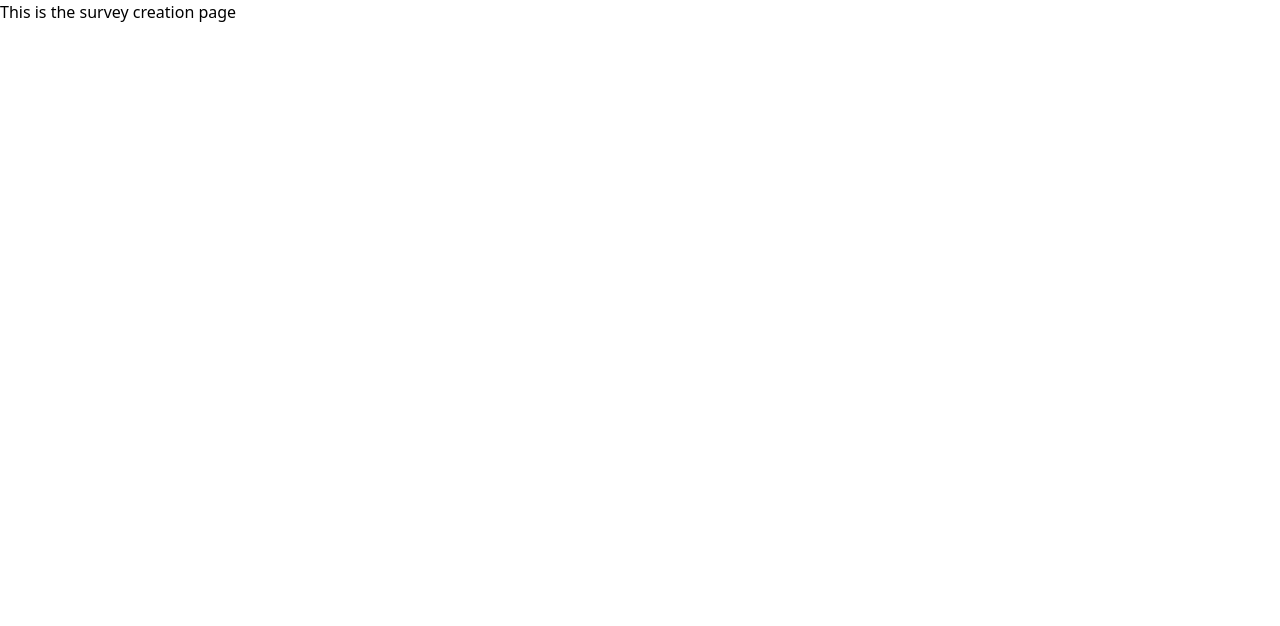
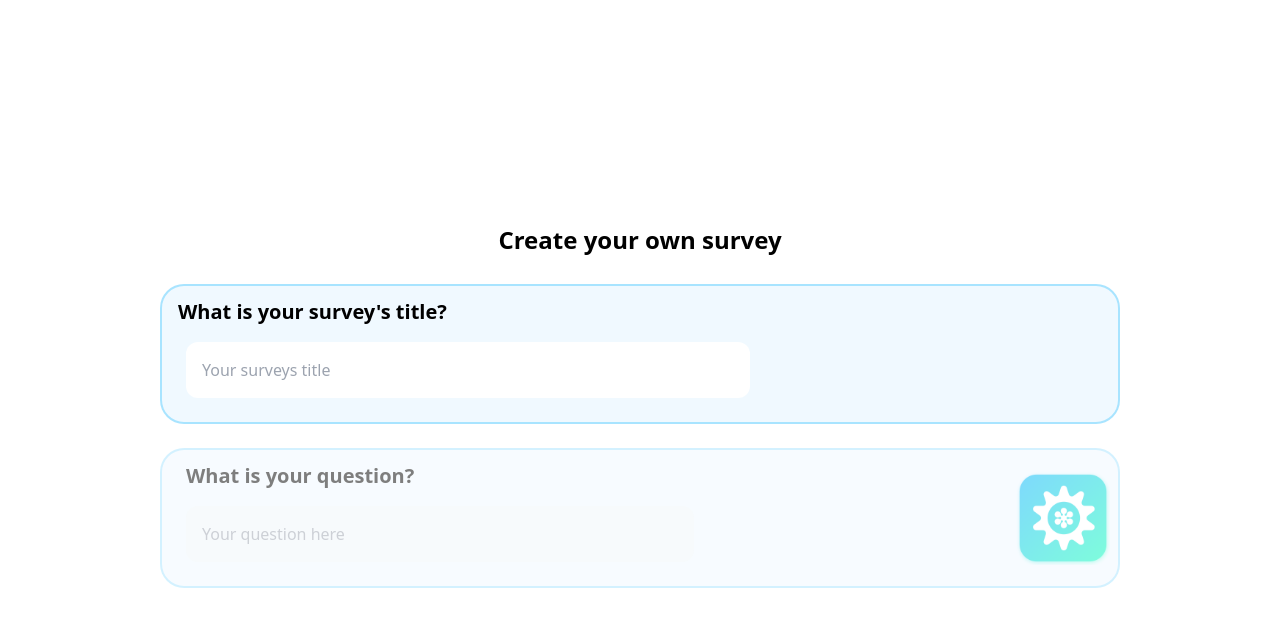
Before and after one commit to aaron-nerox/neo-surveys, a React (Create React App) app in the folder neosurveys-react/: page /newsurvey in a window 1280 px wide. Shown: the top 626 px of the page. Built offline with nearby package versions, Linux system fonts and the light colour scheme.

Commit message:
add: base page for creating a survey

```diff
--- /dev/null
+++ b/neosurveys-react/src/components/StatementInput.jsx
@@ -0,0 +1,22 @@
+
+const StatementInput = (props)=>{
+
+    return(
+        <div className="w-full my-3 p-2 bg-sky-50 hover:bg-azure-100 inline-flex flex-col
+            items-start rounded-3xl border-2 border-baby-blue/30 hover:border-azure/30
+            transition-all">
+            <p className="mx-2 mt-1 font-semibold text-xl">
+                What is your question?
+            </p>
+            <input type="text"
+                    className="m-4 p-4 h-13 w-3/5 rounded-xl outline-none"
+                    name="question-input"
+                    placeholder="Your question"
+                    value={props.Statement}
+                    onChange={props.onChange} />
+        </div>
+    );
+
+}
+
+export default StatementInput;
--- a/neosurveys-react/src/pages/CreateSurvey.jsx
+++ b/neosurveys-react/src/pages/CreateSurvey.jsx
@@ -1,7 +1,80 @@
+import { useState } from 'react';
+import logo from "../assets/icons/main_logo.png"
+import StatementInput from "../components/StatementInput";
+
 
 const CreateSurvey = ()=>{
+    const [surveyQuestions, setSurveyQuestions] = useState([]);
+    const [surveyTitle, setSurveyTitle] = useState("");
+
+    function createEmptyQuestion(){
+        surveyQuestions.push({"statement" : ""})
+        setSurveyQuestions([...surveyQuestions]);
+    }
+
+    function updateQuestion(newQuestion, index){
+        surveyQuestions[index].statement = newQuestion
+        setSurveyQuestions(surveyQuestions);
+        console.log(surveyQuestions);
+    }
+
     return (
-        <h1>This is the survey creation page</h1>
+        <div className="min-h-screen grid content-center justify-items-center">
+            <p className="m-4 mt-6 text-2xl font-bold">
+                Create your own survey
+            </p>
+
+            <div className="w-3/4 my-3 p-2 bg-sky-50 hover:bg-azure-100 inline-flex flex-col
+            items-start rounded-3xl border-2 border-baby-blue/30 hover:border-azure/30
+            transition-all">
+                <p className="mx-2 mt-1 font-semibold text-xl">
+                    What is your survey's title?
+                </p>
+                <input type="text"
+                        className="m-4 p-4 h-13 w-3/5 rounded-xl outline-none"
+                        name="question-input"
+                        placeholder="Your surveys title"
+                        value={surveyTitle}
+                        onChange={event => {
+                            setSurveyTitle(event.target.value);
+                            console.log(event.target.value);
+                        }} />
+            </div>
+
+            <div className="w-3/4 mx-auto">{
+                surveyQuestions?.map((question, index) =>(
+                    <StatementInput
+                        key={index}
+                        statement={question.statement}
+                        onChange={event => {
+                            updateQuestion(event.target.value, index);
+                        }}
+                    />
+                ))
+            }</div>
+
+            <div
+                onClick={createEmptyQuestion}
+                className="w-3/4 m-3 p-2 bg-sky-50 hover:bg-azure-100 inline-flex flex-row
+                    items-center rounded-3xl border-2 border-baby-blue/30 hover:border-azure/30
+                    transition-all opacity-50 hover:opacity-70">
+
+                <div className="min-w-[90%] inline-flex flex-col items-start">
+                    <p className="mx-4 mt-1 font-semibold text-xl">
+                        What is your question?
+                    </p>
+                    <input  className="m-4 p-4 h-13 w-3/5 rounded-xl outline-none"
+                            type="text"
+                            name="question-input"
+                            placeholder="Your question here"
+                            disabled
+                    />
+                </div>
+
+                <img src={logo} alt="add" className="max-w-[10%]"/>
+
+            </div>
+        </div>
     );
 }
 
```
